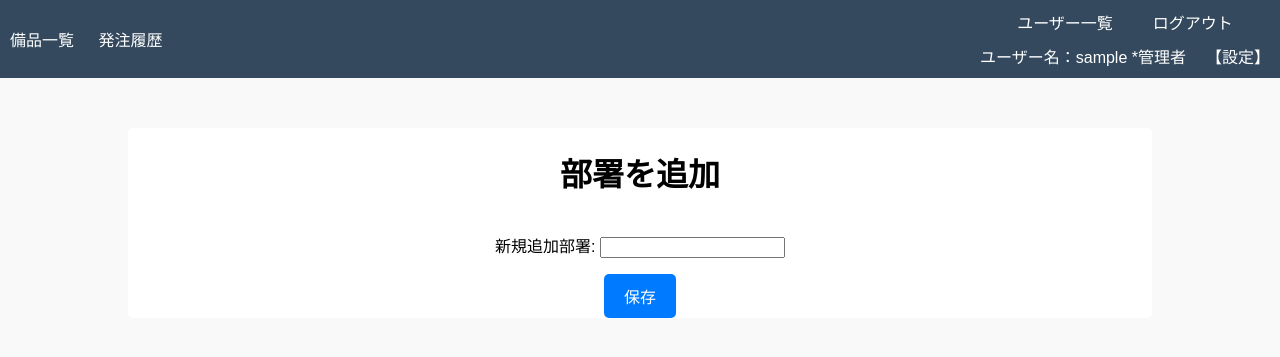
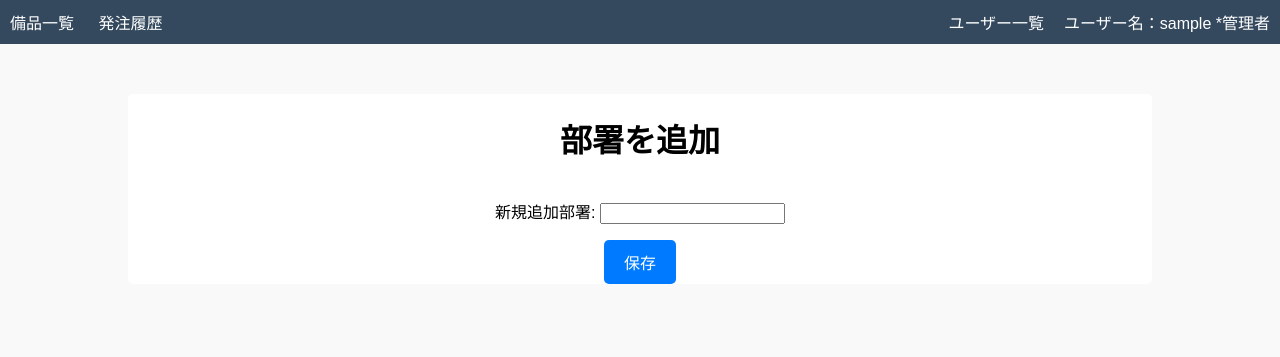
Before and after one commit to tomonoritak/equipment-management-b, a Django app: page /add_department/ in a window 1280 px wide. Shown: the top 357 px of the page. Run offline with Django 4.2, Linux system fonts and the light colour scheme; the visitor is signed in with stand-in values (Sample User, id 1).

Commit message:
base.htmlの修正

```diff
--- a/templates/base.html
+++ b/templates/base.html
@@ -13,6 +13,7 @@
             margin: 0;
             padding: 0;
         }
+
         .header {
             background-color: #34495e;
             color: white;
@@ -21,14 +22,64 @@
             justify-content: space-between;
             align-items: center;
         }
+
         .header a {
             color: white;
             margin-left: 20px;
             text-decoration: none;
         }
+
         .header a:first-child {
             margin-left: 0;
         }
+
+        /* ユーザー名とユーザー一覧を横並びにするスタイル */
+        .right-menu {
+            display: flex;
+            align-items: center;
+        }
+
+        /* プルダウンメニューのスタイル */
+        .dropdown {
+            position: relative;
+            display: inline-block;
+            margin-left: 20px; /* ユーザー名とユーザー一覧の間隔 */
+        }
+
+        .dropdown-content {
+            display: none;
+            position: absolute;
+            background-color: #f9f9f9;
+            width: 160px; /* 固定幅を設定 */
+            box-shadow: 0px 8px 16px rgba(0, 0, 0, 0.1);
+            z-index: 1;
+            text-align: center; /* 中央揃え */
+            padding: 0; /* パディングをリセット */
+        }
+
+        .dropdown-content a {
+            color: black;
+            padding: 12px 0; /* 左右のパディングを0にする */
+            text-decoration: none;
+            display: block;
+            width: 100%; /* リンクを幅いっぱいにする */
+            box-sizing: border-box; /* padding や border が要素の幅に含まれるように */
+            text-align: center; /* リンクテキストを中央揃え */
+            margin: 0; /* マージンをリセット */
+        }
+
+        .dropdown-content a:hover {
+            background-color: #f1f1f1;
+        }
+
+        .dropdown:hover .dropdown-content {
+            display: block;
+        }
+
+        .dropdown:hover .dropbtn {
+            background-color: #3e8e41;
+        }
+
     </style>
 </head>
 
@@ -44,32 +95,28 @@
                 <a href="{% url 'Posts:index' %}">ホーム</a>
             {% endif %}
         </div>
-        <div class="right-menu" style="display: flex; flex-direction: column; align-items: center;">
-            <div style="display: flex;">
+
+        <div class="right-menu">
             {% if user.is_authenticated %}
-                    <!-- ユーザーがログインしている場合 -->
                 {% if user.is_superuser %}
                     <!-- superuserの場合 -->
-                        <a href="{% url 'users:userlist' %}" style="margin-right: 20px;">ユーザー一覧</a>
+                    <a href="{% url 'users:userlist' %}">ユーザー一覧</a>
                 {% endif %}
+                <!-- ユーザー名を表示 -->
+                <div class="dropdown">
+                    <span class="dropbtn" style="cursor: pointer;">
+                        ユーザー名：{{ user.username }}{% if user.is_superuser %} *管理者{% endif %}
+                    </span>
+                    <div class="dropdown-content">
+                        <a href="{% url 'users:useredit' user.id %}">編集</a>
+                        <a href="{% url 'Posts:department_add' %}">設定</a>
                         <a href="{% url 'logout' %}" onclick="event.preventDefault(); document.getElementById('logout-form').submit();">ログアウト</a>
+                    </div>
+                </div>
+
                 <form id="logout-form" action="{% url 'logout' %}" method="post" style="display: none;">
                     {% csrf_token %}
                 </form>
-                {% else %}
-                    <!-- ユーザーがログインしていない場合 -->
-                    <a href="{% url 'users:login' %}">ログイン</a>
-                    <a href="{% url 'users:sign_up' %}">登録</a>
-                {% endif %}
-            </div>
-            <!-- ユーザー名を中央に表示 -->
-            {% if user.is_authenticated %}
-                <span style="margin-top: 10px; text-align: center;">
-                    ユーザー名：{{ user.username }}
-                    {% if user.is_superuser %}
-                        *管理者<a href="{% url 'Posts:department_add' %}" style="margin-left: 20px;">【設定】</a>
-                    {% endif %}
-                </span>
             {% endif %}
         </div>
     </div>
```
Also changed, not shown: posts/migrations/0004_department_posts_department.py (added). Lines whose indentation alone changed are shown as unchanged.
